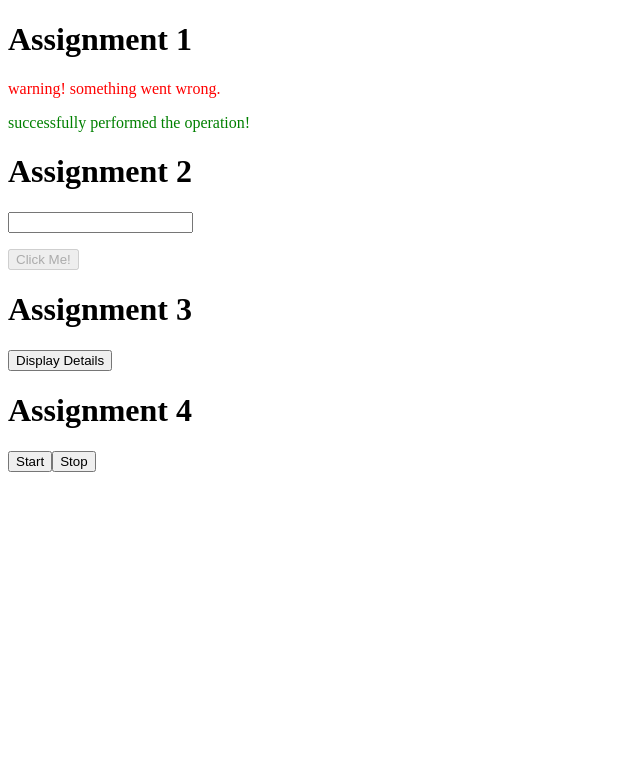
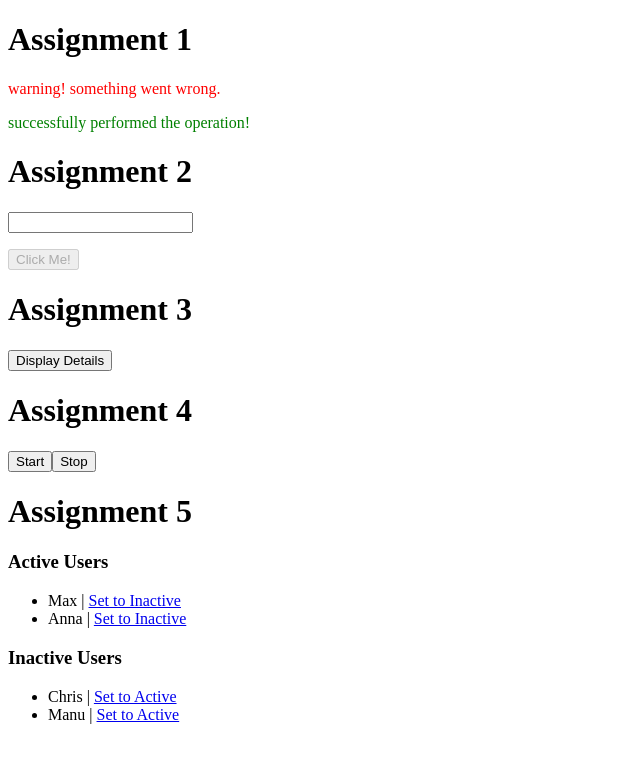
Before and after one commit to KaranDhawan38/Angular-Assignments, an Angular app: page / in a window 1280 px wide. Shown: the top 762 px of the page, without its empty margins (0-640 px from the left). Built offline with nearby package versions, Linux system fonts and the light colour scheme.

Commit message:
Assignment 5

```diff
--- /dev/null
+++ b/src/app/active-users/active-users.component.html
@@ -0,0 +1,8 @@
+<h3>Active Users</h3>
+<ul class="list-group">
+  <li
+    class="list-group-item"
+    *ngFor="let user of users; let i = index">
+    {{ user }} | <a href="#" (click)="onSetToInactive(i)">Set to Inactive</a>
+  </li>
+</ul>
--- /dev/null
+++ b/src/app/active-users/active-users.component.ts
@@ -0,0 +1,19 @@
+import { Component } from '@angular/core';
+import { UsersService } from '../services/users.service';
+
+@Component({
+  selector: 'app-active-users',
+  templateUrl: './active-users.component.html',
+  styleUrls: ['./active-users.component.css']
+})
+export class ActiveUsersComponent {
+  users: string[];
+
+  constructor(private usersService: UsersService){
+    this.users = usersService.activeUsers;
+  }
+
+  onSetToInactive(id: number) {
+    this.usersService.onSetToInactive(id);
+  }
+}
--- a/src/app/app.component.html
+++ b/src/app/app.component.html
@@ -18,3 +18,18 @@
 <app-game-control (tickEvent)="ticking($event)"></app-game-control>
 <app-odd *ngFor="let number of oddNumbers" [number]="number"></app-odd>
 <app-even *ngFor="let number of evenNumbers" [number]="number"></app-even>
+
+<h1>Assignment 5</h1>
+<div class="container">
+    <div class="row">
+      <div class="col-xs-12 col-md-8 col-md-offset-2">
+        <app-active-users></app-active-users>
+        <app-inactive-users></app-inactive-users>
+      </div>
+      <!--
+        Optimize this app by adding a UsersService which manages the active and inactive users.
+
+        Also add a CounterService which counts the number of active->inactive and inactive->active actions.
+      -->
+    </div>
+  </div>
--- /dev/null
+++ b/src/app/inactive-users/inactive-users.component.html
@@ -0,0 +1,8 @@
+<h3>Inactive Users</h3>
+<ul class="list-group">
+  <li
+    class="list-group-item"
+    *ngFor="let user of users; let i = index">
+    {{ user }} | <a href="#" (click)="onSetToActive(i)">Set to Active</a>
+  </li>
+</ul>
--- /dev/null
+++ b/src/app/inactive-users/inactive-users.component.ts
@@ -0,0 +1,19 @@
+import { Component } from '@angular/core';
+import { UsersService } from '../services/users.service';
+
+@Component({
+  selector: 'app-inactive-users',
+  templateUrl: './inactive-users.component.html',
+  styleUrls: ['./inactive-users.component.css']
+})
+export class InactiveUsersComponent {
+  users: string[];
+
+  constructor(private usersService: UsersService){
+    this.users = usersService.inactiveUsers;
+  }
+
+  onSetToActive(id: number) {
+    this.usersService.onSetToActive(id);
+  }
+}
--- /dev/null
+++ b/src/app/services/users.service.ts
@@ -0,0 +1,19 @@
+import { Injectable } from '@angular/core';
+
+@Injectable({
+  providedIn: 'root'
+})
+export class UsersService {
+  activeUsers = ['Max', 'Anna'];
+  inactiveUsers = ['Chris', 'Manu'];
+
+  onSetToInactive(id: number) {
+    this.inactiveUsers.push(this.activeUsers[id]);
+    this.activeUsers.splice(id, 1);
+  }
+
+  onSetToActive(id: number) {
+    this.activeUsers.push(this.inactiveUsers[id]);
+    this.inactiveUsers.splice(id, 1);
+  }
+}
--- a/tsconfig.json
+++ b/tsconfig.json
@@ -5,7 +5,7 @@
     "baseUrl": "./",
     "outDir": "./dist/out-tsc",
     "forceConsistentCasingInFileNames": true,
-    "strict": true,
+    "strict": false,
     "noImplicitOverride": true,
     "noPropertyAccessFromIndexSignature": true,
     "noImplicitReturns": true,
```
Also changed, not shown: src/app/app.module.ts (+7 -2 lines), src/app/active-users/active-users.component.css (added), src/app/inactive-users/inactive-users.component.css (added), 1 other file (tests, documents, lock files or other folders).
